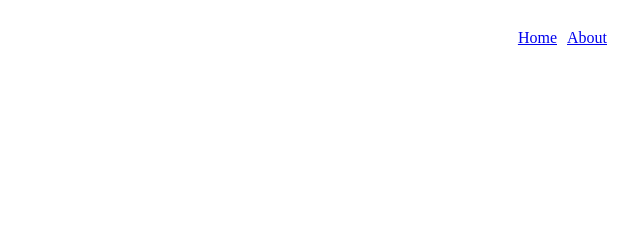
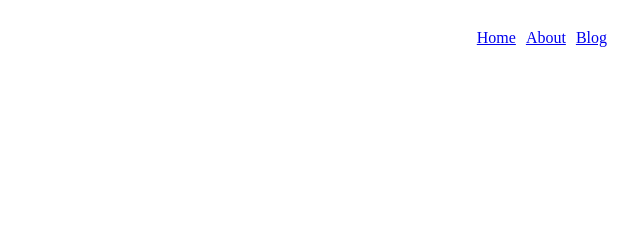
Before and after one commit to Schleidens/first-gatsby-project, a Gatsby site: page / in a window 1280 px wide. Shown: the top 240 px of the page, 640-1280 px from the left. Built offline with nearby package versions, Linux system fonts and the light colour scheme; Gatsby itself is replaced by a stand-in of ours.

Commit message:
added blog link to the navbar

```diff
--- a/src/layout/Layout.js
+++ b/src/layout/Layout.js
@@ -21,6 +21,13 @@ export default function Layout({ children }) {
                 About
               </Link>
             </li>
+
+            <li>
+              <Link to="/blog">
+                Blog
+              </Link>
+            </li>
+
            </ul>
         </div>
 
```
